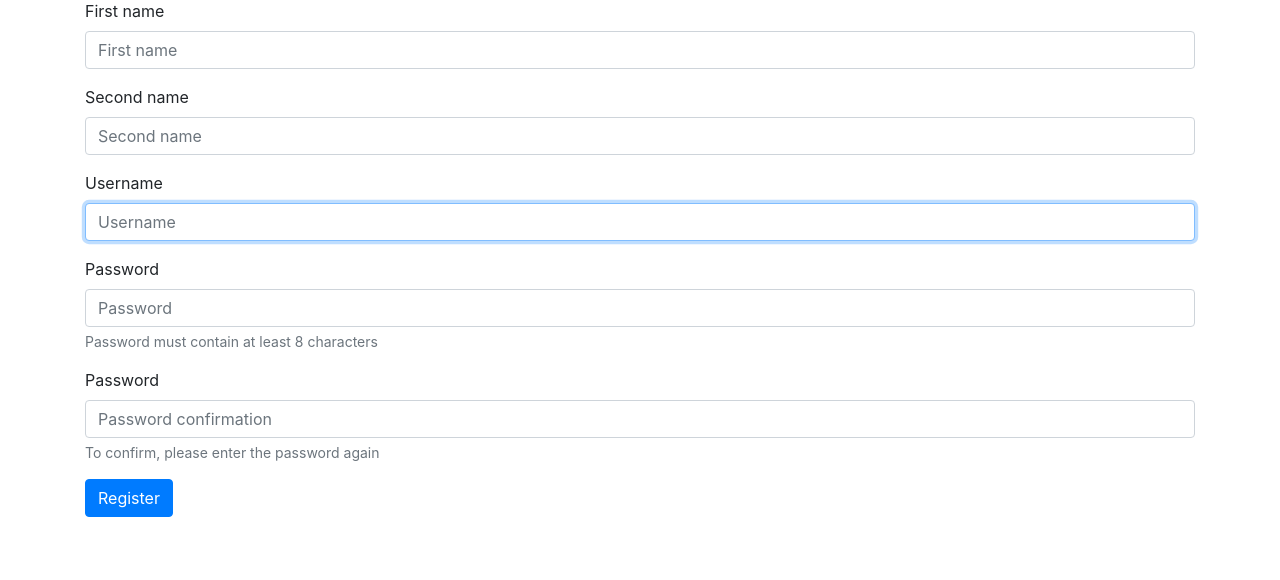
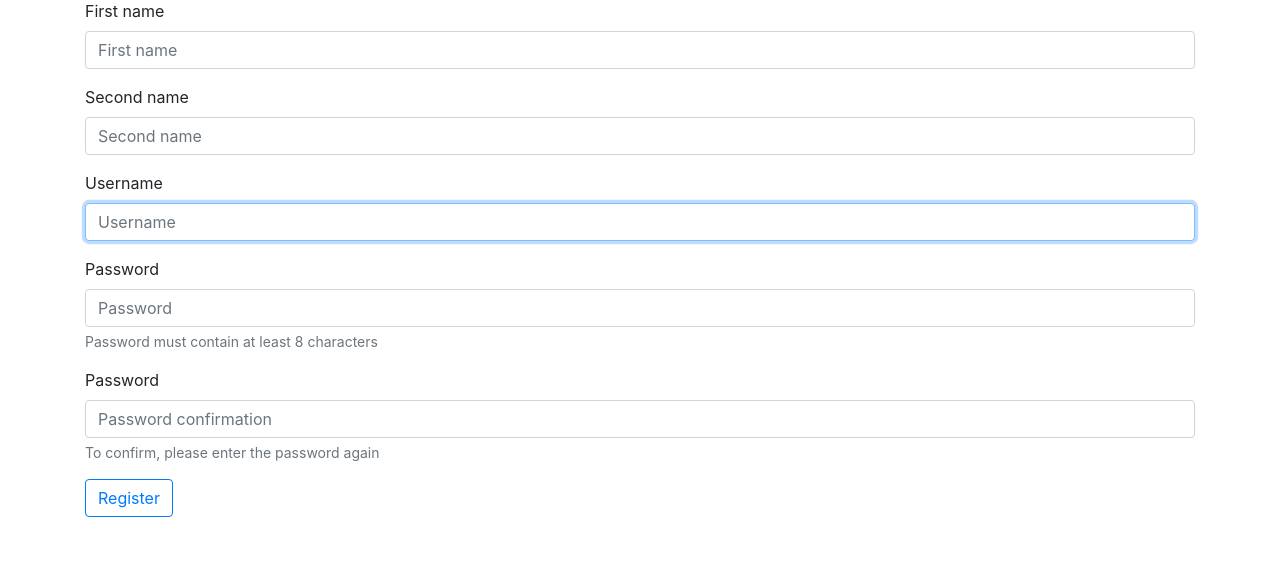
Before and after one commit to zavr1k/python-project-lvl4, a Django app: page /users/create/ in a window 1280 px wide. Shown: the part 153-733 px from the top of the page. Run offline with Django 3.2, Linux system fonts and the light colour scheme; some libraries are stand-ins or nearby versions.

Commit message:
changed button

```diff
--- a/tasks/templates/tasks/delete_user.html
+++ b/tasks/templates/tasks/delete_user.html
@@ -8,7 +8,7 @@
    <form method="post">
     {% csrf_token %}
     <p class="">{% translate "Are you sure thar you want to delete user?" %}</p>
-    <button class="btn btn-danger" type="submit">{% translate "Yes, I want" %}</button>
+    <button class="btn btn-outline-danger" type="submit">{% translate "Yes, I want" %}</button>
     </form>
 </div>
 {% endblock %}
--- a/tasks/templates/tasks/register.html
+++ b/tasks/templates/tasks/register.html
@@ -8,7 +8,7 @@
 <form method="post">
     {% csrf_token %}
     {% bootstrap_form form %}
-    <button class="btn btn-primary" type="submit">{% translate "Register" %}</button>
+    <button class="btn btn-outline-primary" type="submit">{% translate "Register" %}</button>
 </form>
 </div>
 {% endblock %}
```
